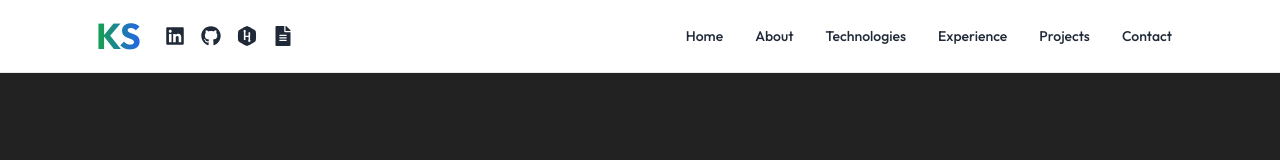
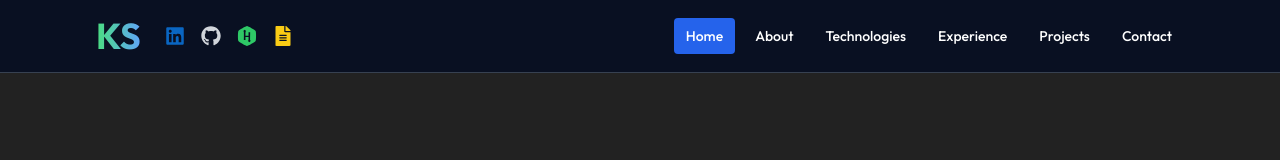
Before and after one commit to Szkrishna/My-Portfolio, a React (Vite) app: page / in a window 1280 px wide. Shown: the top 160 px of the page. Built offline with nearby package versions, Linux system fonts and the light colour scheme.

Commit message:
navbar changes

```diff
--- a/src/components/Navbar.jsx
+++ b/src/components/Navbar.jsx
@@ -92,6 +92,7 @@ import { motion } from "framer-motion";
 
 const Navbar = ({ scrollToSection, sections }) => {
   const [menuOpen, setMenuOpen] = useState(false);
+  const [activeSection, setActiveSection] = useState("Home");
 
   const navItems = [
     { label: "Home", ref: sections.heroRef },
@@ -103,35 +104,59 @@ const Navbar = ({ scrollToSection, sections }) => {
   ];
 
   return (
-    <nav className="fixed z-20 w-full bg-white dark:bg-[#0f172a] text-gray-900 dark:text-white border-b border-gray-200 dark:border-gray-700 py-4 px-4 sm:px-8 md:px-16 lg:px-24">
+    <nav className="fixed z-20 w-full bg-[#091022] text-white border-b border-gray-700 py-4 px-4 sm:px-8 md:px-16 lg:px-24">
       <div className="flex justify-between items-center">
         {/* Logo + Social Icons */}
         <div className="flex items-center gap-6">
           <motion.p
             whileHover={{ scale: 1.2, rotate: 5 }}
             transition={{ type: "spring", stiffness: 300 }}
-            className="text-4xl font-bold bg-gradient-to-r from-green-600 to-blue-600 bg-clip-text text-transparent"
+            className="text-4xl font-bold bg-gradient-to-r from-green-400 to-blue-400 bg-clip-text text-transparent"
           >
             KS
           </motion.p>
 
-          <div className="flex gap-4 text-xl text-gray-800 dark:text-gray-100">
-            <a whileHover={{ scale: 1.2, rotate: 5 }} transition={{ type: "spring", stiffness: 400 }} href="https://www.linkedin.com/in/krishna-singh-5a2244196/" target="_blank" rel="noopener noreferrer" data-tooltip-id="linkedin">
+          <div className="flex gap-4 text-xl">
+            <a
+              href="https://www.linkedin.com/in/krishna-singh-5a2244196/"
+              target="_blank"
+              rel="noopener noreferrer"
+              data-tooltip-id="linkedin"
+              className="text-[#0A66C2] hover:scale-110 transition-transform"
+            >
               <FaLinkedin />
             </a>
             <Tooltip id="linkedin" place="bottom" content="LinkedIn" style={{ fontSize: "14px", backgroundColor: "#6B7280" }} />
 
-            <a href="https://github.com/Szkrishna" target="_blank" rel="noopener noreferrer" data-tooltip-id="github">
+            <a
+              href="https://github.com/Szkrishna"
+              target="_blank"
+              rel="noopener noreferrer"
+              data-tooltip-id="github"
+              className="text-gray-300 hover:text-white hover:scale-110 transition-transform"
+            >
               <FaGithub />
             </a>
             <Tooltip id="github" place="bottom" content="GitHub" style={{ fontSize: "14px", backgroundColor: "#6B7280" }} />
 
-            <a href="https://www.hackerrank.com/profile/krisnas9792" target="_blank" rel="noopener noreferrer" data-tooltip-id="hackerrank">
+            <a
+              href="https://www.hackerrank.com/profile/krisnas9792"
+              target="_blank"
+              rel="noopener noreferrer"
+              data-tooltip-id="hackerrank"
+              className="text-[#2EC866] hover:scale-110 transition-transform"
+            >
               <FaHackerrank />
             </a>
             <Tooltip id="hackerrank" place="bottom" content="HackerRank" style={{ fontSize: "14px", backgroundColor: "#6B7280" }} />
 
-            <a href="https://drive.google.com/file/d/11NMxvbG-mLYy4Js1Us8QCKHR18HNsiZd/view?usp=sharing" target="_blank" rel="noopener noreferrer" data-tooltip-id="cv">
+            <a
+              href="https://drive.google.com/file/d/11NMxvbG-mLYy4Js1Us8QCKHR18HNsiZd/view?usp=sharing"
+              target="_blank"
+              rel="noopener noreferrer"
+              data-tooltip-id="cv"
+              className="text-yellow-400 hover:scale-110 transition-transform"
+            >
               <FaFileAlt />
             </a>
             <Tooltip id="cv" place="bottom" content="Download CV" style={{ fontSize: "14px", backgroundColor: "#6B7280" }} />
@@ -145,8 +170,13 @@ const Navbar = ({ scrollToSection, sections }) => {
               whileHover={{ scale: 1.15 }}
               transition={{ type: "spring", stiffness: 300 }}
               key={index}
-              onClick={() => scrollToSection(item.ref)}
-              className="rounded px-3 py-2 text-sm font-medium text-gray-800 dark:text-gray-200 hover:bg-gray-300 dark:hover:bg-gray-700"
+              onClick={() => {
+                scrollToSection(item.ref);
+                setActiveSection(item.label);
+              }}
+              className={`rounded px-3 py-2 text-sm font-medium transition-colors duration-200
+                ${activeSection === item.label ? "bg-blue-600 text-white" : "text-white"}
+                hover:bg-gray-700`}
             >
               {item.label}
             </motion.button>
@@ -156,14 +186,14 @@ const Navbar = ({ scrollToSection, sections }) => {
         {/* Mobile Hamburger */}
         <div className="sm:hidden">
           <button onClick={() => setMenuOpen(!menuOpen)}>
-            {menuOpen ? <X size={26} /> : <Menu size={26} />}
+            {menuOpen ? <X size={26} className="text-white" /> : <Menu size={26} className="text-white" />}
           </button>
         </div>
       </div>
 
       {/* Mobile Dropdown Menu */}
       {menuOpen && (
-        <div className="mt-2 flex flex-col sm:hidden bg-gray-100 dark:bg-gray-900 border-t border-gray-300 dark:border-gray-800 p-2">
+        <div className="mt-2 flex flex-col sm:hidden bg-[#1e293b] border-t border-gray-600 p-2">
           {navItems.map((item, index) => (
             <motion.button
               whileHover={{ scale: 1.1 }}
@@ -171,9 +201,12 @@ const Navbar = ({ scrollToSection, sections }) => {
               key={index}
               onClick={() => {
                 scrollToSection(item.ref);
+                setActiveSection(item.label);
                 setMenuOpen(false);
               }}
-              className="text-left px-3 py-2 text-sm text-gray-800 dark:text-gray-200 hover:bg-gray-300 dark:hover:bg-gray-700"
+              className={`text-left px-3 py-2 text-sm transition-colors duration-200
+                ${activeSection === item.label ? "bg-blue-600 text-white" : "text-white"}
+                hover:bg-gray-700`}
             >
               {item.label}
             </motion.button>
```
